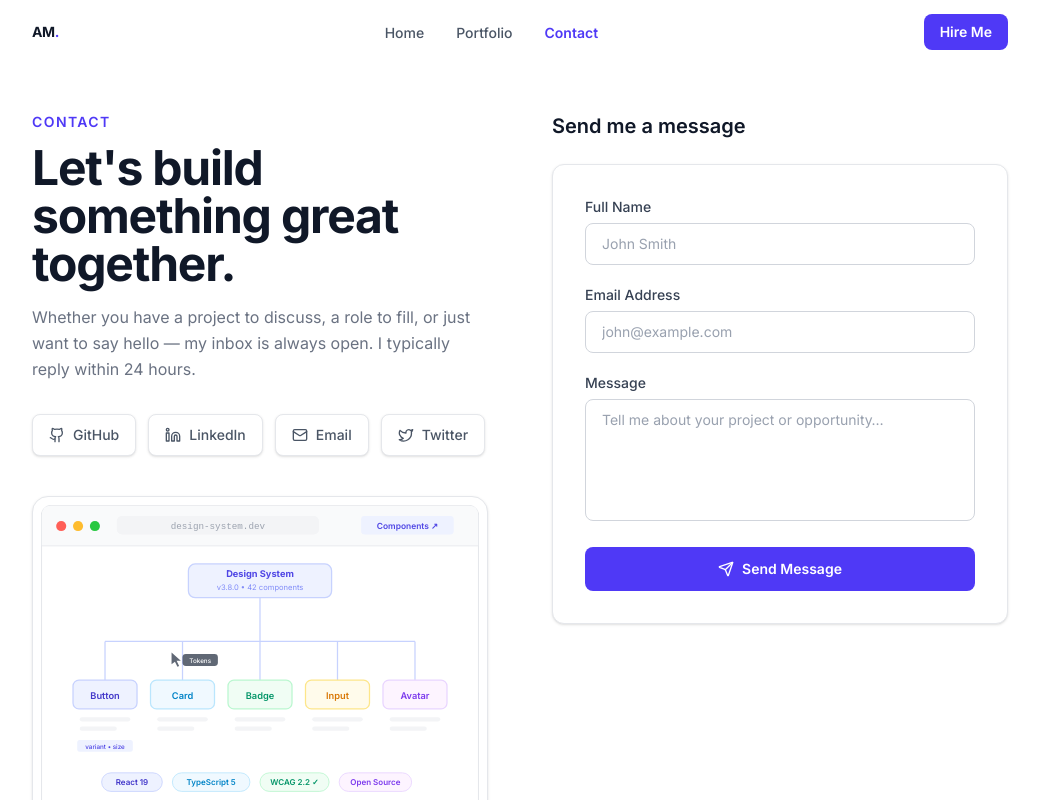
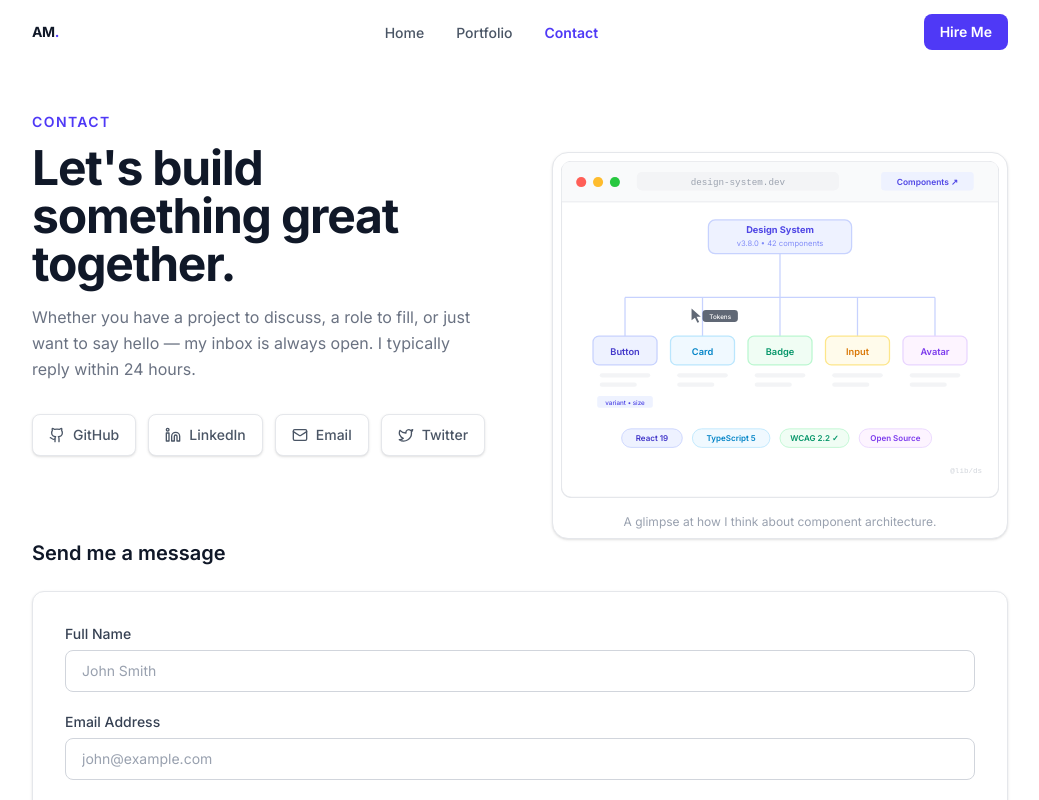
Before and after one commit to absolutechy/portfolio, a React (Vite) app: page /contact in a window 1280 px wide. Shown: the top 800 px of the page, without its empty margins (120-1159 px from the left). Built offline with nearby package versions, Linux system fonts and the light colour scheme.

Commit message:
fix: correct indentation and structure in ContactPage component

```diff
--- a/src/pages/ContactPage.tsx
+++ b/src/pages/ContactPage.tsx
@@ -8,10 +8,10 @@ export default function ContactPage() {
   return (
     <section className="min-h-screen pt-24 pb-16 md:pt-28 md:pb-24">
       <div className="mx-auto max-w-5xl px-4 sm:px-6">
-        <div className="grid gap-12 lg:grid-cols-2 lg:items-start lg:gap-16">
 
           {/* ── Left: copy + social links + illustration ──────────────── */}
           <FadeIn direction="left">
+        <div className="grid gap-12 lg:grid-cols-2 lg:items-start lg:gap-16">
             <div>
               <p className="mb-3 text-sm font-semibold uppercase tracking-widest text-indigo-600">
                 Contact
@@ -57,6 +57,7 @@ export default function ContactPage() {
                   <Twitter size={16} /> Twitter
                 </a>
               </div>
+              </div>
 
               {/* Component tree illustration */}
               <div className="mt-10 rounded-2xl border border-gray-200 bg-white p-2 shadow-sm">
@@ -77,7 +78,6 @@ export default function ContactPage() {
           </FadeIn>
 
         </div>
-      </div>
     </section>
   )
 }
```
